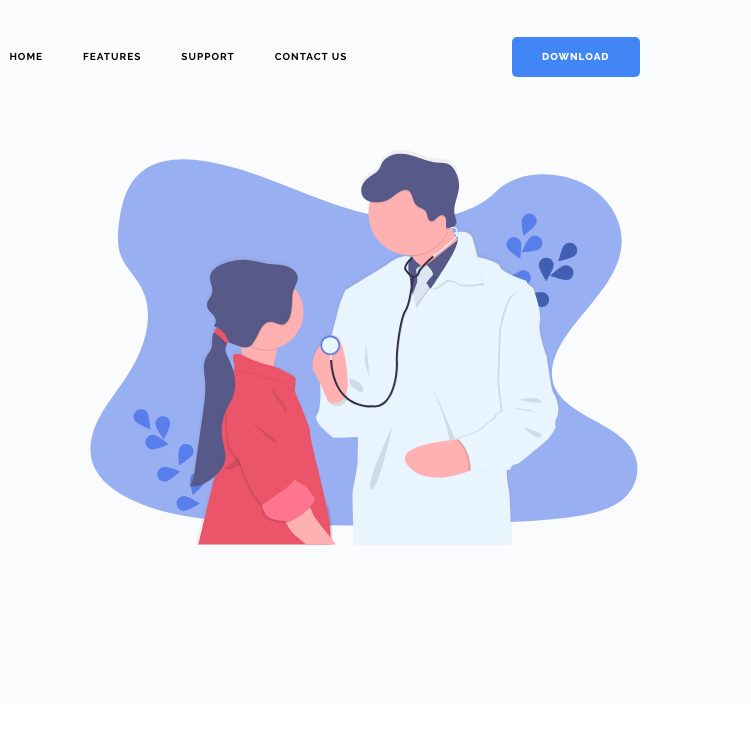
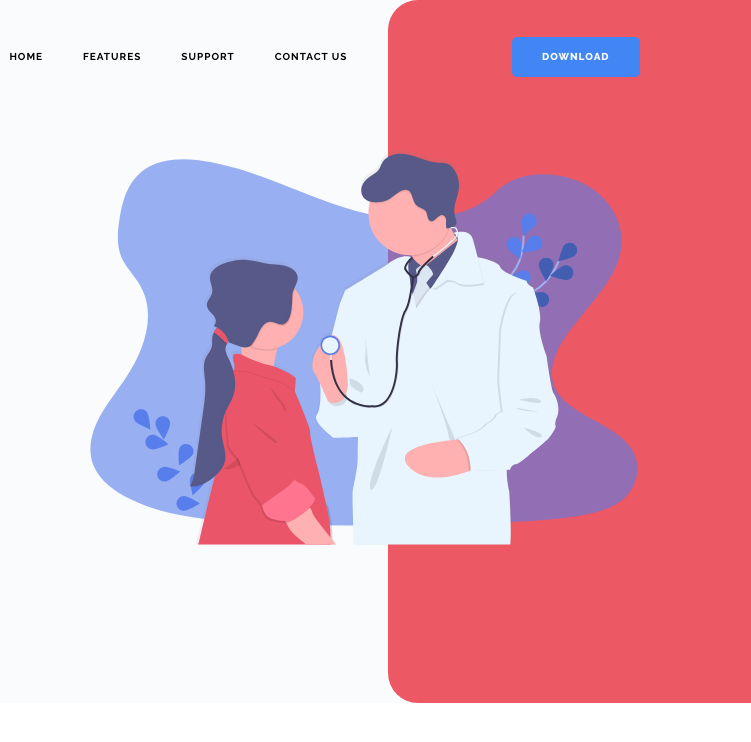
Before and after one commit to andkvl/gocorona, a plain HTML site: page index.html in a window 1280 px wide. Shown: the full height of the page, 529-1280 px from the left. Drawn offline with Linux system fonts and the light colour scheme.

Commit message:
done get-started

```diff
--- a/src/css/scss/components/_block-text.scss
+++ b/src/css/scss/components/_block-text.scss
@@ -14,6 +14,9 @@
             color: $color-additional;
         }
     }
+    @include mobile {
+        font-size: 3.4rem;
+    }
 }
 .block-text__text {
     line-height: 138.5%;
@@ -22,4 +25,7 @@
     }
 }
 .block-text__button {
+    &:hover {
+        text-decoration: none;
+    }
 }
--- a/src/css/scss/layouts/_get-srarted.scss
+++ b/src/css/scss/layouts/_get-srarted.scss
@@ -1,27 +1,70 @@
 .get-srarted {
     background-color: $color-bg;
+}
+.get-srarted__container {
     padding-top: 150px;
     padding-bottom: 50px;
-}
-.get-srarted__container {
     display: flex;
     flex-wrap: wrap;
     align-items: center;
+    position: relative;
+    &:before {
+        content: '';
+        position: absolute;
+        width: 100vw;
+        height: 100%;
+        top: 0;
+        right: 267px;
+        background-color: $color-primary;
+        border-radius: 30px 0px 0px 30px;
+        transform: translate(100%, 0);
+        @include tablet {
+            right: 185px;
+            border-radius: 20px 0px 0px 20px;
+        }
+        @include mobile {
+            display: none;
+        }
+    }
+    @include mobile {
+        padding-top: 100px;
+        padding-bottom: 30px;
+    }
 }
 .get-srarted__content {
     flex: 0 1 48%;
-    padding-left: 20px;
+    padding: 0px 20px;
+    @include mobile {
+        flex: 1 1 100%;
+        padding: 0;
+    }
 }
 .get-srarted__block-text {
     max-width: 410px;
+    @include mobile {
+        max-width: none;
+    }
 }
 .get-srarted__video {
     flex: 1 1 100%;
     padding-top: 60px;
     padding-left: 20px;
+    @include mobile {
+        padding: 0;
+    }
 }
 .get-srarted__image {
     flex: 0 1 52%;
+    position: relative;
+    z-index: 2;
+    @include mobile {
+        > img {
+            display: inline-block;
+        }
+        flex: 1 1 100%;
+        text-align: center;
+        padding: 30px 0px;
+    }
 }
 .video-get-srarted {
     display: inline-flex;
--- a/src/css/scss/layouts/_header.scss
+++ b/src/css/scss/layouts/_header.scss
@@ -3,7 +3,7 @@
     top: 0;
     left: 0;
     width: 100%;
-    z-index: 5;
+    z-index: 10;
 }
 .header__container {
     min-height: 114px;
@@ -16,7 +16,7 @@
 .header__logo {
     @include mobile {
         position: relative;
-        z-index: 2;
+        z-index: 5;
     }
     @include mobile-small {
         > img {
@@ -47,9 +47,6 @@
         padding: 90px 15px 30px;
         // @extend %transition;
         transition: left 1s ease 0s;
-        &:target {
-            // left: 0;
-        }
     }
 }
 .menu__list {
@@ -94,7 +91,7 @@
     }
     @include mobile {
         position: relative;
-        z-index: 2;
+        z-index: 5;
     }
     > .button {
         @include mobile {
```
Also changed, not shown: src/css/main.css, 2 other files.
